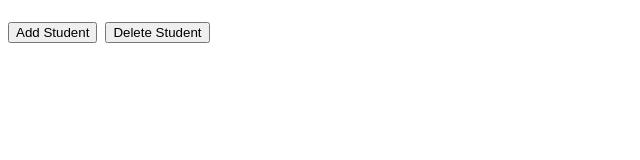
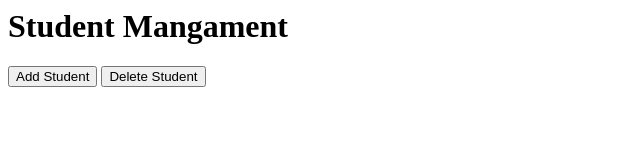
Before and after one commit to QT-2005/QLDA-student-management, a plain HTML site: page student-management/index.html in a window 1280 px wide. Shown: the whole page, without its empty margins (0-640 px from the left). Drawn offline with Linux system fonts and the light colour scheme.

Commit message:
Fix/ change index html

```diff
--- a/student-management/index.html
+++ b/student-management/index.html
@@ -1,4 +1,3 @@
-<h1>
+<h1> Student Mangament </h1>
     <button> Add Student </button>
     <button> Delete Student </button>
-</h1>
```
